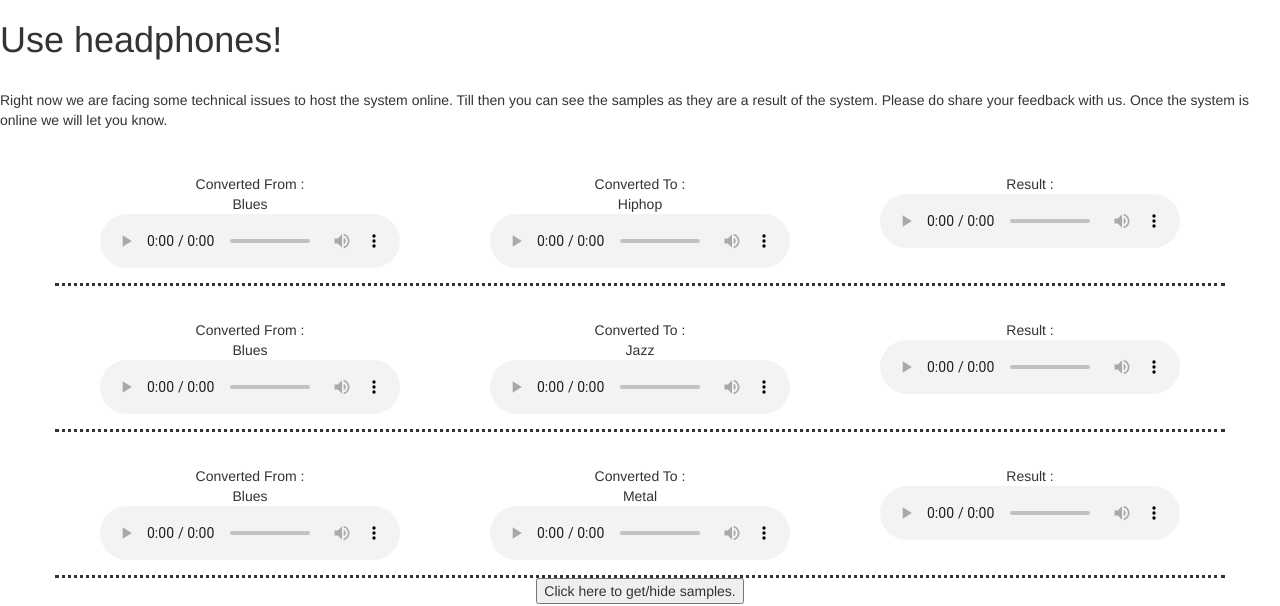
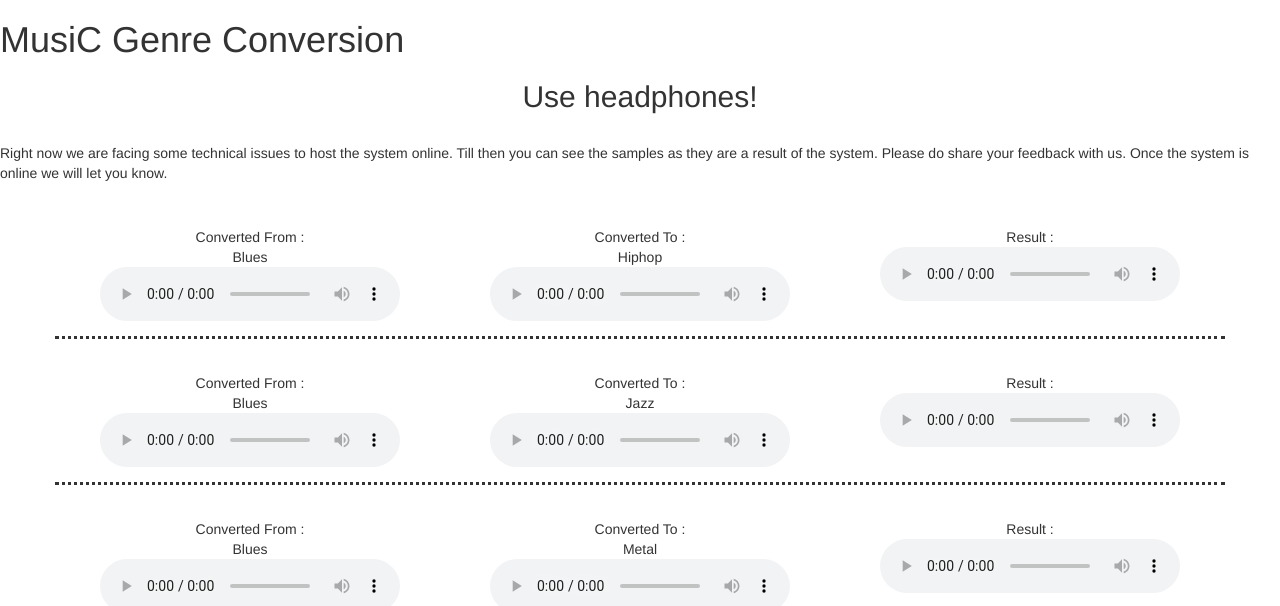
Before and after one commit to mihir-chouhan/AudioSurvey, a plain HTML site: page index.html in a window 1280 px wide. Shown: the top 606 px of the page. Drawn offline with nearby package versions, Linux system fonts and the light colour scheme.

Commit message:
Update index.html

```diff
--- a/index.html
+++ b/index.html
@@ -22,8 +22,8 @@
 		<div class="row">
 			<div class="col-lg-12 col-xs-12 col-sm-12 col-md-12">
 				<p>
-					<h1 style="text-align>
-						   Music Genre Conversion
+					<h1 style="text-align;">
+						   MusiC Genre Conversion
 					</h1>
 					<h2 style="text-align: center;">
 						Use headphones!
```
